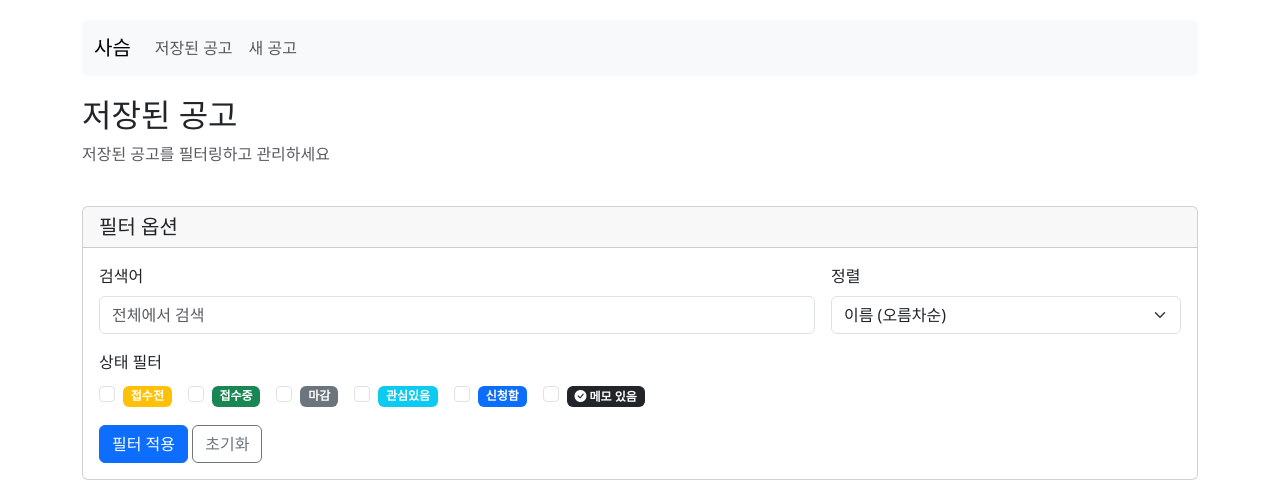
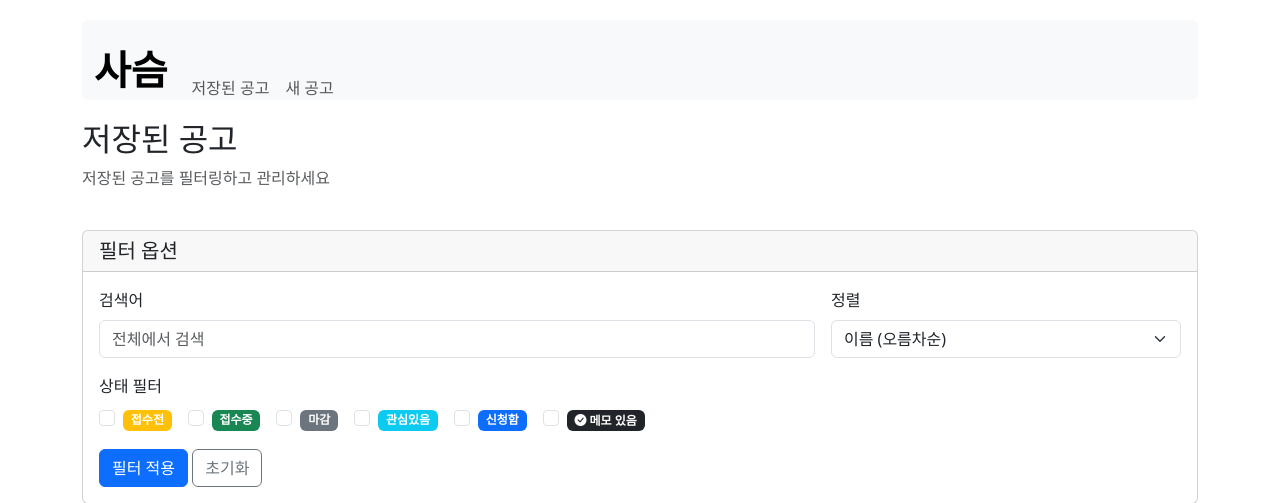
Before and after one commit to SeventeenthEarth/Sasum, a Django app: page / in a window 1280 px wide. Shown: the top 503 px of the page. Run offline with Django 4.2, Linux system fonts and the light colour scheme; data that the repository does not hold is empty.

Commit message:
Update README.md

```diff
--- a/templates/base.html
+++ b/templates/base.html
@@ -13,6 +13,19 @@
         }
         .navbar {
             margin-bottom: 20px;
+            padding-top: 15px;
+            padding-bottom: 0;
+        }
+        .navbar-brand {
+            font-size: 2.5rem; /* Make the navbar brand (사슴) at least twice as large */
+            font-weight: bold;
+            padding-bottom: 5px;
+            margin-bottom: 0;
+        }
+        .nav-link {
+            padding-top: 15px;
+            padding-bottom: 5px;
+            margin-bottom: 0;
         }
         .message-container {
             position: fixed;
@@ -35,18 +48,18 @@
 <body>
     <div class="container">
         <nav class="navbar navbar-expand-lg navbar-light bg-light rounded">
-            <div class="container-fluid">
-                <a class="navbar-brand" href="{% url 'announcement:index' %}">사슴</a>
+            <div class="container-fluid align-items-end">
+                <a class="navbar-brand pb-0" href="{% url 'announcement:index' %}">사슴</a>
                 <button class="navbar-toggler" type="button" data-bs-toggle="collapse" data-bs-target="#navbarNav" aria-controls="navbarNav" aria-expanded="false" aria-label="Toggle navigation">
                     <span class="navbar-toggler-icon"></span>
                 </button>
                 <div class="collapse navbar-collapse" id="navbarNav">
-                    <ul class="navbar-nav">
+                    <ul class="navbar-nav align-items-end">
                         <li class="nav-item">
-                            <a class="nav-link {% if request.resolver_match.url_name == 'stored-announcement' %}active{% endif %}" href="{% url 'announcement:stored-announcement' %}">저장된 공고</a>
+                            <a class="nav-link pb-0 {% if request.resolver_match.url_name == 'stored-announcement' %}active{% endif %}" href="{% url 'announcement:stored-announcement' %}">저장된 공고</a>
                         </li>
                         <li class="nav-item">
-                            <a class="nav-link {% if request.resolver_match.url_name == 'new-announcement' %}active{% endif %}" href="{% url 'announcement:new-announcement' %}">새 공고</a>
+                            <a class="nav-link pb-0 {% if request.resolver_match.url_name == 'new-announcement' %}active{% endif %}" href="{% url 'announcement:new-announcement' %}">새 공고</a>
                         </li>
                     </ul>
                 </div>
```
